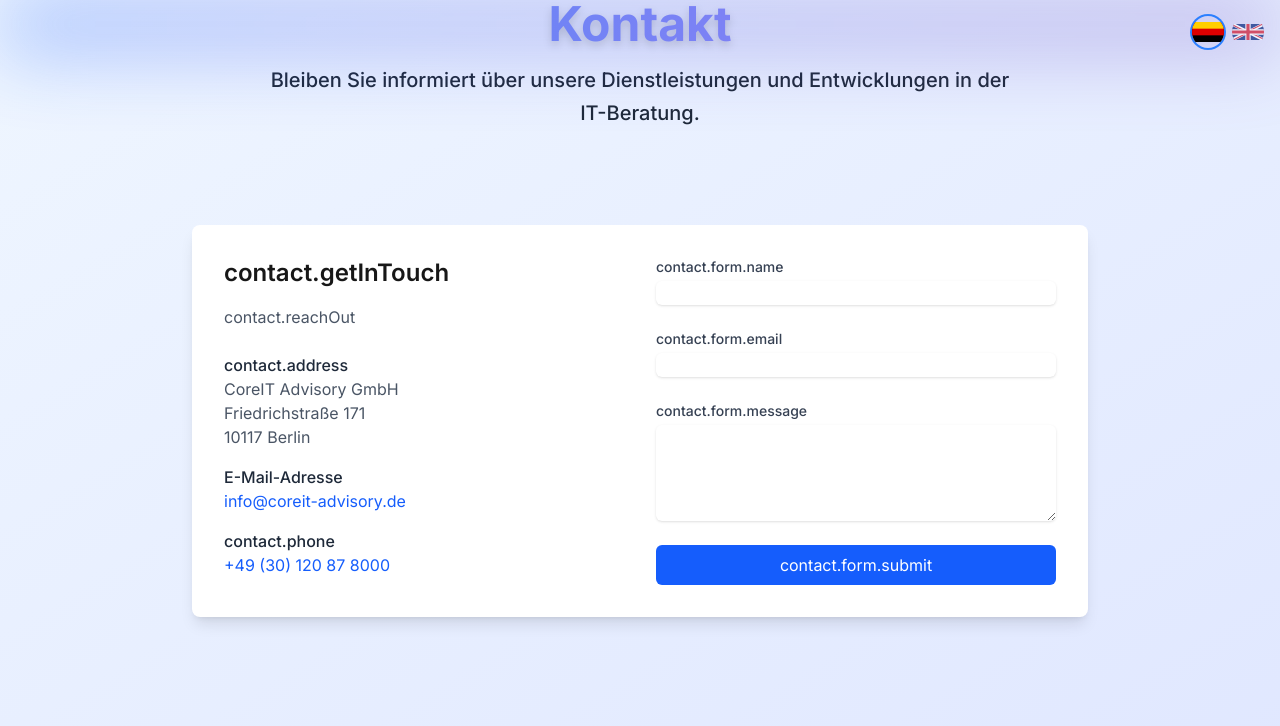
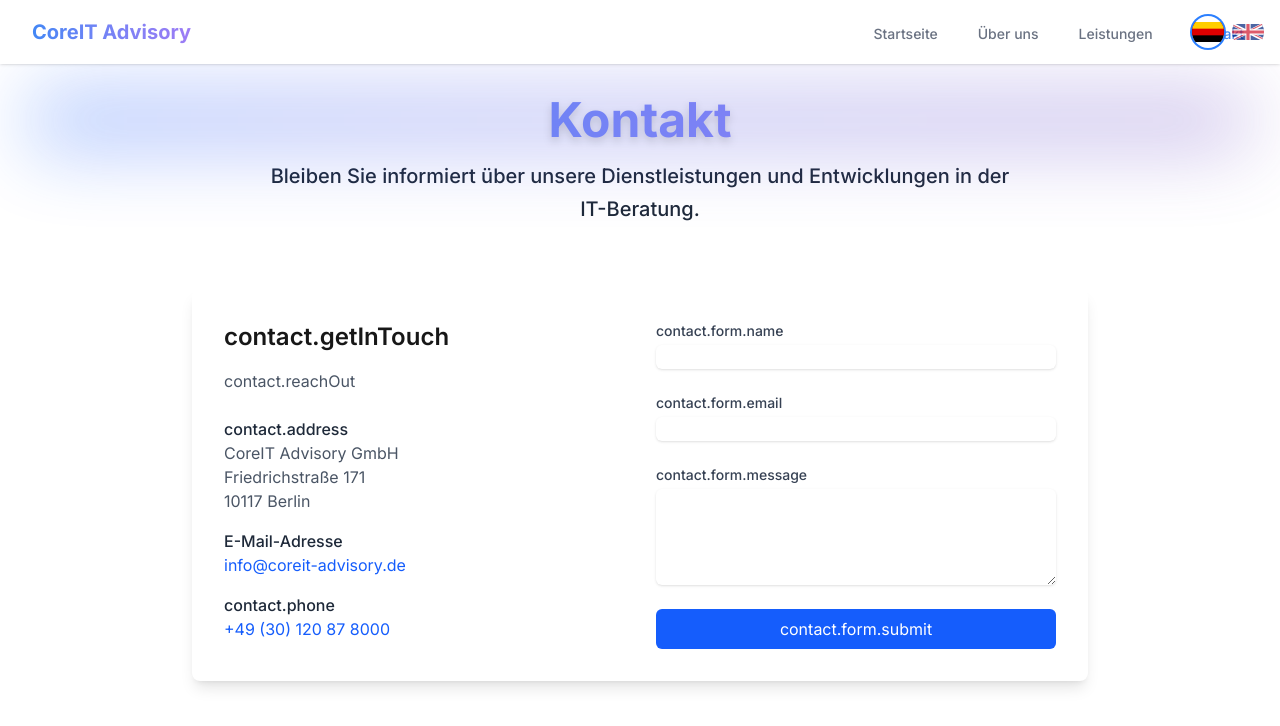
Before and after one commit to lhaley2610/coreitadvisory, a Next.js app: page /contact in a window 1280 px wide. Shown: the top 726 px of the page. Built offline with nearby package versions, Linux system fonts and the light colour scheme.

Commit message:
Fix: Navigation zur Kontaktseite hinzugefügt

```diff
--- a/app/contact/page.tsx
+++ b/app/contact/page.tsx
@@ -1,6 +1,7 @@
 'use client'
 
 import { useState } from 'react'
+import Navigation from '../components/Navigation'
 import PageHeader from '../components/PageHeader'
 import { useTranslation } from '../context/LanguageContext'
 
@@ -14,13 +15,16 @@
   }
 
   return (
-    <div className="min-h-screen bg-gradient-to-br from-blue-50 to-indigo-100">
+    <main className="min-h-screen">
+      <Navigation />
+
+      <div className="pt-24 pb-16">
+        <div className="max-w-7xl mx-auto px-4 sm:px-6 lg:px-8">
           <PageHeader
             titleKey="contact.title"
             descriptionKey="contact.description"
           />
 
-      <div className="container mx-auto px-4 py-8">
           <div className="max-w-4xl mx-auto bg-white rounded-lg shadow-lg p-8">
             <div className="grid grid-cols-1 md:grid-cols-2 gap-8">
               <div>
@@ -105,5 +109,6 @@
           </div>
         </div>
       </div>
+    </main>
   )
 }
```
Lines whose indentation alone changed are shown as unchanged.
